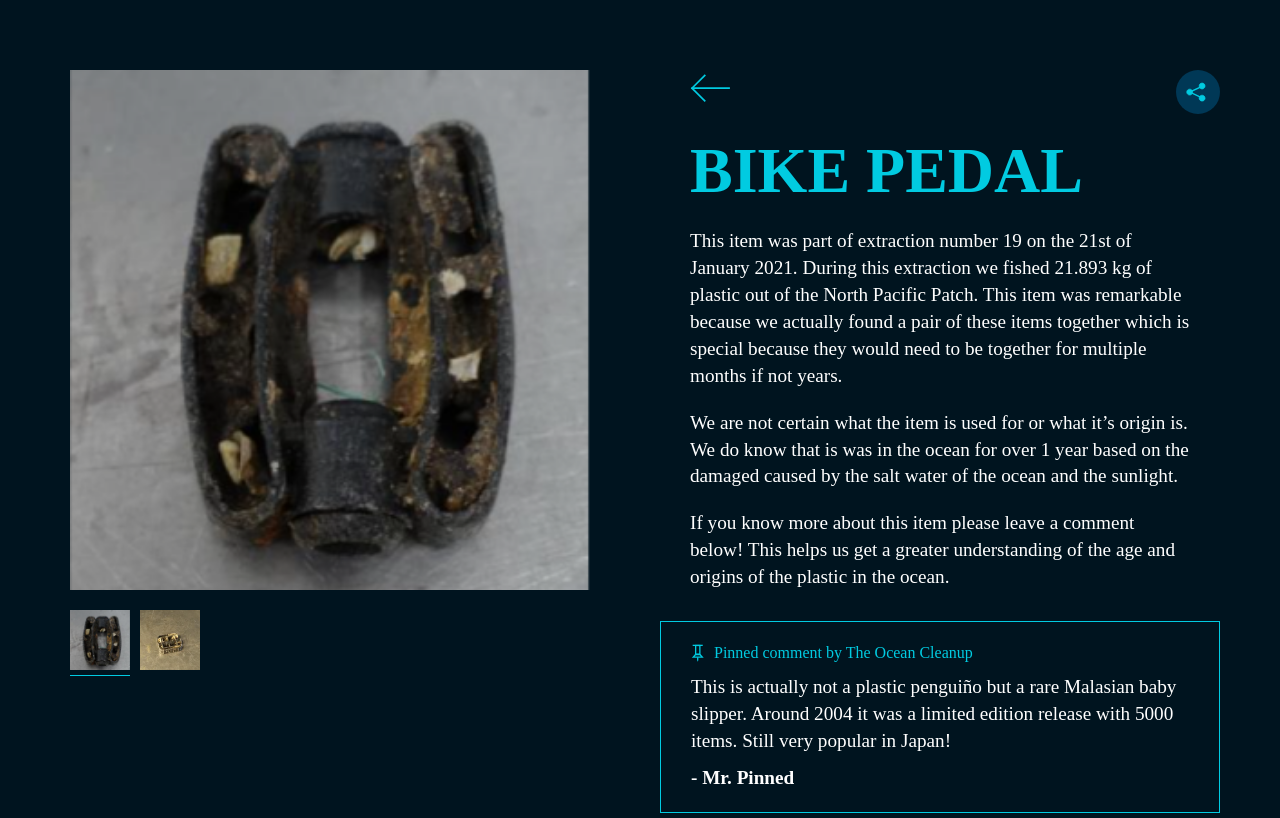
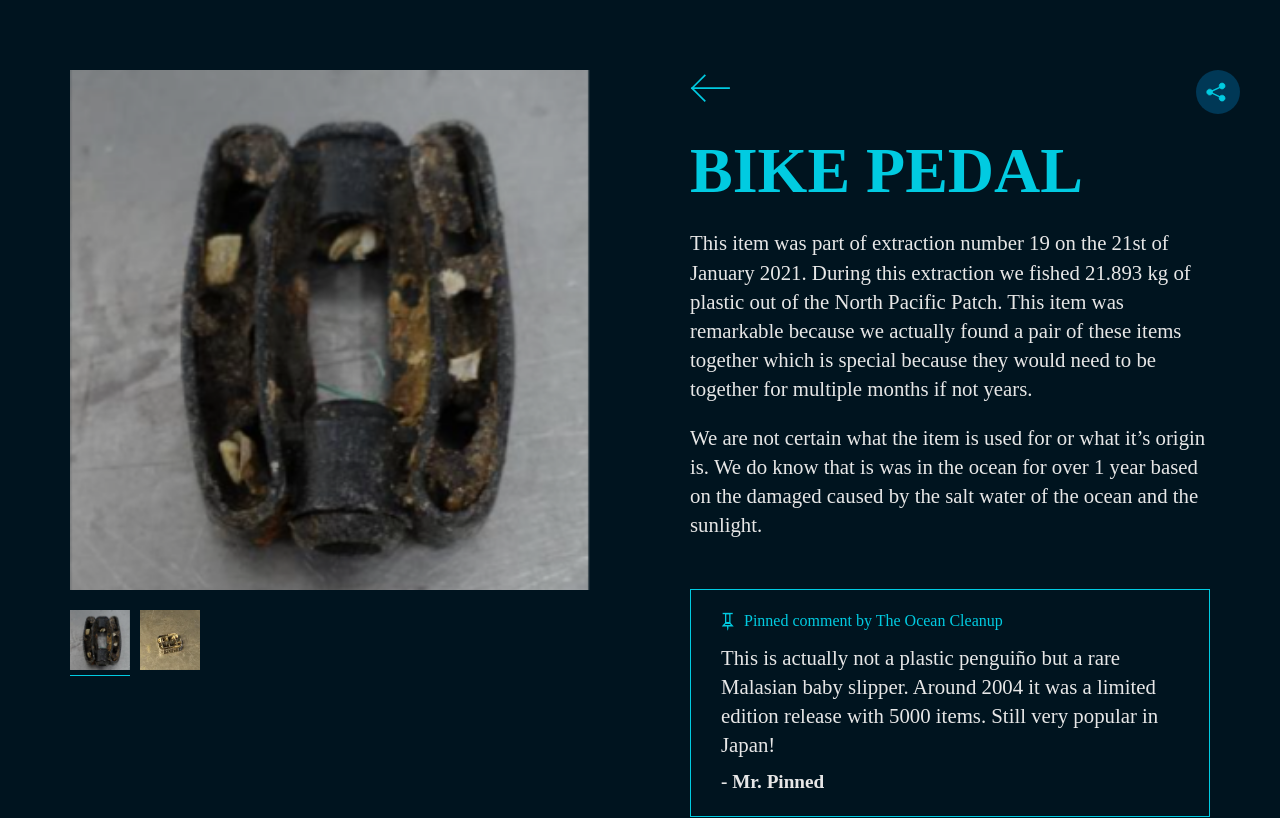
Before and after one commit to teunism/teunis-site, a React app: page /bike-pedal in a window 1280 px wide. Shown: the top 818 px of the page. Built offline with nearby package versions, Linux system fonts and the light colour scheme; a web font is replaced by a local one.

Commit message:
Add bigger text item page

```diff
--- a/src/components/Atoms/Comments/Comments.scss
+++ b/src/components/Atoms/Comments/Comments.scss
@@ -22,6 +22,7 @@
 
 .comments__comment-content {
     margin-bottom: gap(3);
+    color: $off-white;
 }
 
 .comments__comment-name {
--- a/src/components/Molecules/PinnedComment/PinnedComment.jsx
+++ b/src/components/Molecules/PinnedComment/PinnedComment.jsx
@@ -15,8 +15,10 @@ const PinnedComment = ({ commentContent }) => {
                 />
                 Pinned comment by The Ocean Cleanup
             </p>
-            <blockquote className="pinned-comment__comment-content">
-                <p>{commentContent.content}</p>
+            <blockquote>
+                <p className="pinned-comment__comment-content">
+                    {commentContent.content}
+                </p>
             </blockquote>
             <figcaption className="pinned-comment__comment-name">
                 - {commentContent.name}
--- a/src/components/Molecules/PinnedComment/PinnedComment.scss
+++ b/src/components/Molecules/PinnedComment/PinnedComment.scss
@@ -9,7 +9,7 @@
     border-bottom: 1px solid $blue;
 
     @include bp-min(small) {
-        margin-left: -#{gap(4)};
+        margin: gap(5) 0;
         border: 1px solid $blue;
     }
 }
@@ -26,9 +26,11 @@
 
 .pinned-comment__comment-content {
     margin-bottom: gap(2);
+    color: $off-white;
 }
 
 .pinned-comment__comment-name {
     font-size: 1.2rem;
     font-weight: 600;
+    color: $off-white;
 }
--- a/src/components/Templates/ItemDetailTemplate/ItemDetailTemplate.jsx
+++ b/src/components/Templates/ItemDetailTemplate/ItemDetailTemplate.jsx
@@ -75,15 +75,16 @@ const ItemDetailTemplate = () => {
                             {paragraph}
                         </p>
                     ))}
-                    <p className="item-detail-template__intro">
-                        If you know more about this item please leave a comment
-                        below! This helps us get a greater understanding of the
-                        age and origins of the plastic in the ocean.
-                    </p>
 
                     {pinnedComment && (
                         <PinnedComment commentContent={pinnedComment} />
                     )}
+
+                    <p className="item-detail-template__intro">
+                        If you know more about this item please leave a comment
+                        below! This helps us to get a greater understanding of
+                        the age and origins of the plastic in the ocean.
+                    </p>
                 </div>
 
                 <ItemInfo itemData={item.data} />
--- a/src/components/Templates/ItemDetailTemplate/ItemDetailTemplate.scss
+++ b/src/components/Templates/ItemDetailTemplate/ItemDetailTemplate.scss
@@ -59,16 +59,11 @@
     }
 }
 .item-detail-template__intro {
-    color: $off-white;
     margin-bottom: gap(3);
-
-    @include bp-min(small) {
-        color: $white;
-    }
 }
-.item-detail-template__intro:last-of-type {
-    margin-bottom: gap(4);
-}
+// .item-detail-template__intro:last-of-type {
+//     margin-bottom: gap(5);
+// }
 
 .item-detail-template__link-container {
     display: flex;
--- a/src/styles/base/layout.scss
+++ b/src/styles/base/layout.scss
@@ -37,7 +37,7 @@ $paddings: (
 $constrains: (
     tiny: 350px,
     small: 400px,
-    small-medium: 500px,
+    small-medium: 550px,
     medium: 940px,
     large: 1440px,
     huge: 1800px,
--- a/src/styles/global.scss
+++ b/src/styles/global.scss
@@ -50,9 +50,10 @@ p {
     font-weight: 300;
     line-height: 1.4;
     font-size: 1.1rem;
+    color: $off-white;
 
     @include bp-min(small) {
         line-height: 1.4;
-        font-size: 1.2rem;
+        font-size: 1.3rem;
     }
 }
```
